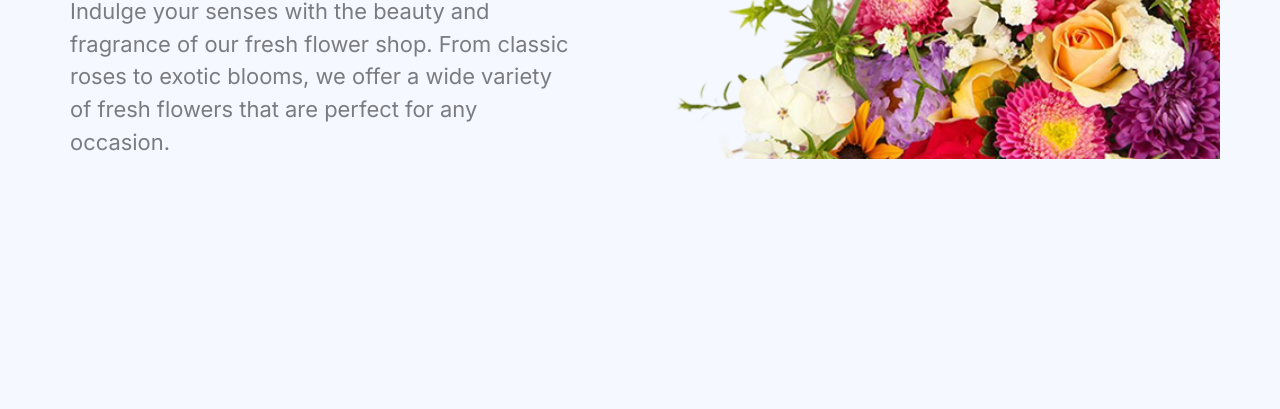
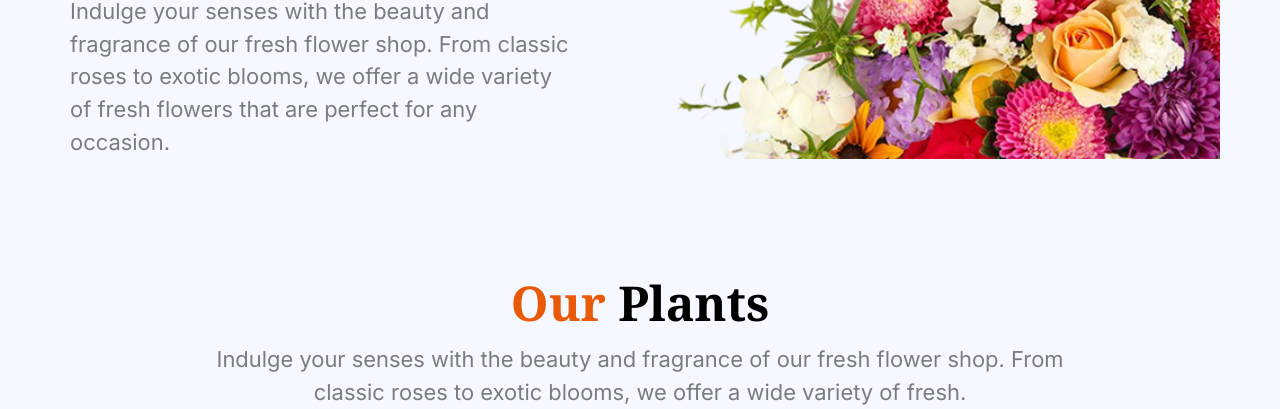
Before and after one commit to anamul009/Assignment2, a plain HTML site: page index.html in a window 1280 px wide. Shown: the part 516-925 px from the top of the page. Before the commit the page ends 800 px from the top, so only its background shows below. Drawn offline with nearby package versions, Linux system fonts and the light colour scheme.

Commit message:
our plants

```diff
--- a/index.html
+++ b/index.html
@@ -71,6 +71,26 @@
       </section>
     </header>
     <!-- banner ends -->
+ <!-- header end -->
+
+    <!-- main start -->
+    <main>
+      <!-- our plants start -->
+      <section class="our-plants-container max-w-[1140px] mx-auto my-0">
+        <!-- our-plants-description -->
+        <div class="our-plants-description text-center w-full mx-auto mt-30">
+          <h2 class="noto-serif-normal text-[#000000] text-5xl">
+            <span class="text-[#E95A08]">Our</span> Plants
+          </h2>
+          <p
+            class="font-normal text-[1.37rem] text-[rgba(0,0,0,0.5)] mt-4 px-10"
+          >
+            Indulge your senses with the beauty and fragrance of our fresh
+            flower shop. From <br />
+            classic roses to exotic blooms, we offer a wide variety of fresh.
+          </p>
+        </div>
+        <!-- our-plants-description end -->
 
 
   </body>
```
